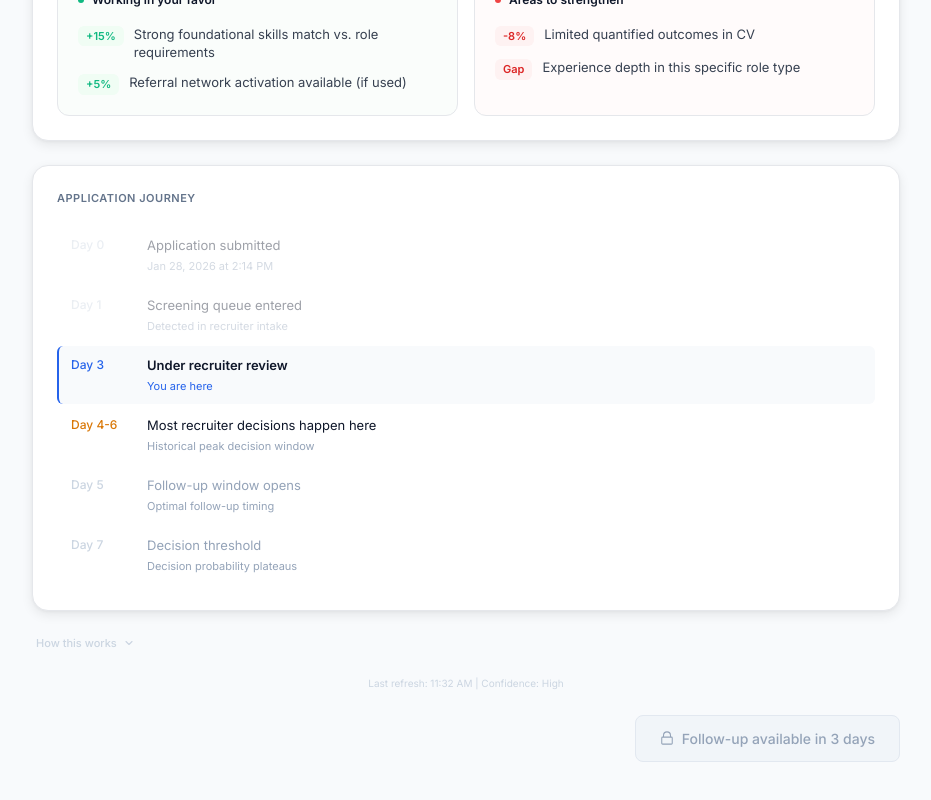
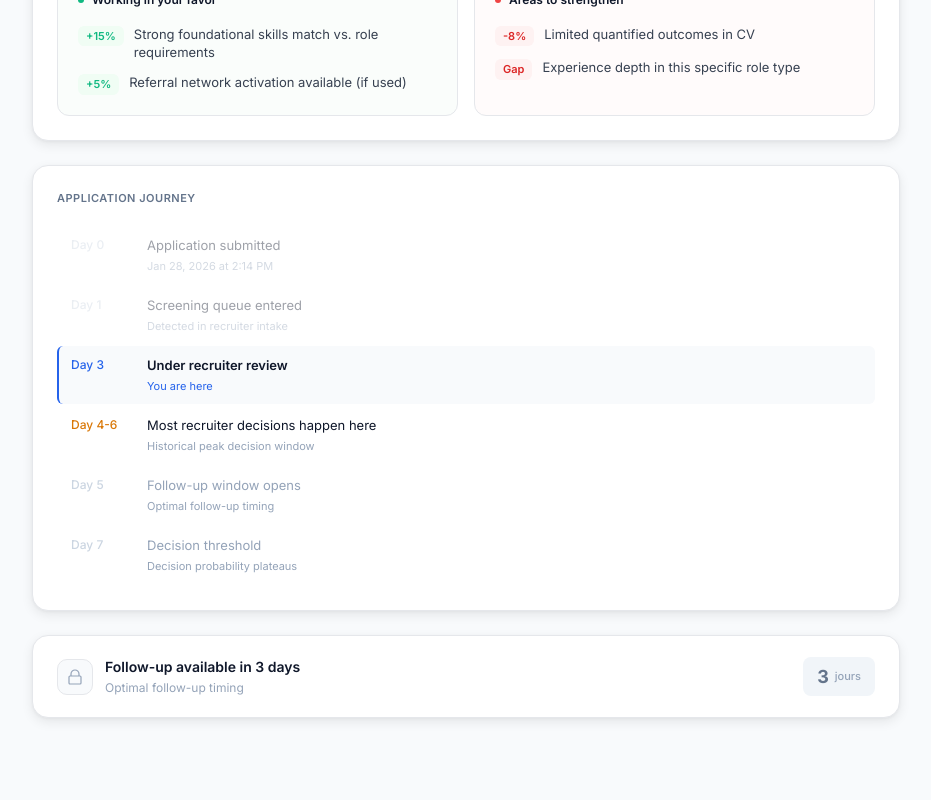
Before and after one commit to theohospiads/jobtrackv4, a Next.js app: page /actions/1 in a window 1280 px wide. Shown: the part 1511-2311 px from the top of the page, without its empty margins (174-1105 px from the left). Built offline with nearby package versions, Linux system fonts and the light colour scheme; sample sign-in values are in the browser's storage.

Commit message:
feat: enhance action detail page follow-up button and clean up unused state
Remove "How this works" section, clean unused state, and redesign follow-up button.

```diff
--- a/app/actions/[id]/page.tsx
+++ b/app/actions/[id]/page.tsx
@@ -601,33 +601,29 @@ export default function ActionDetailPage() {
           salaryRange={job.salary || 'Not specified'}
         />
 
-        {/* Follow-up Button — locked at early stages, active when ready */}
+        {/* Follow-up CTA — full-width card, locked/unlocked states */}
         {(() => {
           const followUpReady = currentStage >= 2
           const daysRemaining = Math.max(0, 3 - currentStage)
           return (
-            <div style={{ marginBottom: 32, display: "flex", justifyContent: "flex-end", marginTop: 24 }}>
-              <button
-                type="button"
+            <div
+              style={{
+                marginBottom: 32, marginTop: 24,
+                background: followUpReady ? "#2563EB" : "#FFFFFF",
+                border: followUpReady ? "none" : "1px solid #E5E7EB",
+                borderRadius: 16,
+                boxShadow: followUpReady
+                  ? "0 4px 12px rgba(37, 99, 235, 0.25), 0 1px 3px rgba(0, 0, 0, 0.08)"
+                  : "0 4px 12px rgba(0, 0, 0, 0.08), 0 1px 3px rgba(0, 0, 0, 0.04)",
+                padding: "20px 24px",
+                display: "flex",
+                justifyContent: "space-between",
+                alignItems: "center",
+                cursor: followUpReady ? "pointer" : "default",
+                transition: "all 0.3s ease",
+              }}
               onClick={() => {
                 if (followUpReady) router.push(`/actions/${id}/send-follow-up`)
-                }}
-                disabled={!followUpReady}
-                style={{
-                  background: followUpReady ? "#2563EB" : "#F1F5F9",
-                  color: followUpReady ? "#FFFFFF" : "#94A3B8",
-                  fontSize: 14,
-                  fontWeight: 500,
-                  padding: "12px 24px",
-                  borderRadius: 8,
-                  border: followUpReady ? "none" : "1px solid #E2E8F0",
-                  cursor: followUpReady ? "pointer" : "not-allowed",
-                  transition: "all 0.3s cubic-bezier(0.34, 1.56, 0.64, 1)",
-                  boxShadow: followUpReady ? "0 4px 12px rgba(37, 99, 235, 0.25), 0 1px 3px rgba(0, 0, 0, 0.08)" : "none",
-                  display: "flex",
-                  alignItems: "center",
-                  gap: 8,
-                  flexShrink: 0,
               }}
               onMouseEnter={(e) => {
                 if (followUpReady) {
@@ -646,20 +642,48 @@ export default function ActionDetailPage() {
             >
               {followUpReady ? (
                 <>
+                  <div>
+                    <p style={{ fontSize: 15, fontWeight: 600, color: "#FFFFFF", margin: 0 }}>
                       {t("actionDetail.sendFollowUpReady")}
-                    <svg width="16" height="16" viewBox="0 0 16 16" fill="none">
-                      <path d="M6 12L10 8L6 4" stroke="currentColor" strokeWidth="1.5" strokeLinecap="round" strokeLinejoin="round"/>
+                    </p>
+                  </div>
+                  <svg width="20" height="20" viewBox="0 0 16 16" fill="none">
+                    <path d="M6 12L10 8L6 4" stroke="#FFFFFF" strokeWidth="1.5" strokeLinecap="round" strokeLinejoin="round"/>
                   </svg>
                 </>
               ) : (
                 <>
-                    <svg width="14" height="14" viewBox="0 0 16 16" fill="none">
+                  <div style={{ display: "flex", alignItems: "center", gap: 12 }}>
+                    {/* Lock icon */}
+                    <div style={{
+                      width: 36, height: 36, borderRadius: 10,
+                      background: "#F8FAFC", border: "1px solid #E5E7EB",
+                      display: "flex", alignItems: "center", justifyContent: "center",
+                      flexShrink: 0,
+                    }}>
+                      <svg width="16" height="16" viewBox="0 0 16 16" fill="none">
                         <path d="M12 7V5C12 2.79 10.21 1 8 1S4 2.79 4 5V7M3 7H13C13.55 7 14 7.45 14 8V14C14 14.55 13.55 15 13 15H3C2.45 15 2 14.55 2 14V8C2 7.45 2.45 7 3 7Z" stroke="#94A3B8" strokeWidth="1.2" strokeLinecap="round" strokeLinejoin="round"/>
                       </svg>
+                    </div>
+                    <div>
+                      <p style={{ fontSize: 14, fontWeight: 600, color: "#0F172A", margin: 0 }}>
                         {t("actionDetail.followUpLockedDays").replace("{days}", String(daysRemaining))}
+                      </p>
+                      <p style={{ fontSize: 12, color: "#94A3B8", margin: "2px 0 0 0" }}>
+                        {t("insights.optimalFollowUp")}
+                      </p>
+                    </div>
+                  </div>
+                  {/* Countdown badge */}
+                  <div style={{
+                    background: "#F1F5F9", borderRadius: 8,
+                    padding: "6px 14px", display: "flex", alignItems: "center", gap: 6,
+                  }}>
+                    <span style={{ fontSize: 18, fontWeight: 700, color: "#64748B" }}>{daysRemaining}</span>
+                    <span style={{ fontSize: 11, color: "#94A3B8", fontWeight: 500 }}>jours</span>
+                  </div>
                 </>
               )}
-              </button>
             </div>
           )
         })()}
--- a/components/application-insights-hub.tsx
+++ b/components/application-insights-hub.tsx
@@ -26,7 +26,6 @@ export function ApplicationInsightsHub({
   salaryRange,
 }: ApplicationInsightsHubProps) {
   const { t } = useLanguage()
-  const [showGovernance, setShowGovernance] = useState(false)
   const [done, setDone] = useState<number[]>([])
   const [mounted, setMounted] = useState(false)
 
@@ -255,43 +254,7 @@ export function ApplicationInsightsHub({
             ))}
           </div>
 
-      {/* MODEL TRANSPARENCY */}
-      <div style={{ padding: '0 4px' }}>
-        <button
-          type="button"
-          onClick={() => setShowGovernance(!showGovernance)}
-          style={{
-            background: 'none', border: 'none', padding: 0,
-            cursor: 'pointer', display: 'flex', gap: 6, alignItems: 'center',
-          }}
-        >
-          <p style={{ fontSize: 11, fontWeight: 500, color: '#CBD5E1', margin: 0 }}>
-            {t('insights.howThisWorks')}
-          </p>
-          <svg width="12" height="12" viewBox="0 0 16 16" fill="none"
-            style={{ transition: 'transform 0.2s', transform: showGovernance ? 'rotate(180deg)' : 'rotate(0deg)' }}>
-            <path d="M4 6L8 10L12 6" stroke="#CBD5E1" strokeWidth="1.5" strokeLinecap="round" strokeLinejoin="round"/>
-          </svg>
-        </button>
 
-        {showGovernance && (
-          <div style={{ marginTop: 12 }}>
-            <p style={{ fontSize: 12, color: '#94A3B8', margin: '0 0 8px 0' }}>
-              {t('insights.modelDescription')}
-            </p>
-            <div style={{ display: 'flex', gap: 16 }}>
-              {[t('insights.noRecruiterTracking'), t('insights.noEmployerScraping'), t('insights.gdprCompliant')].map((label, i) => (
-                <span key={i} style={{ fontSize: 11, color: '#CBD5E1' }}>{label}</span>
-              ))}
-            </div>
-          </div>
-        )}
-      </div>
-
-      {/* Metadata */}
-      <p style={{ fontSize: 10, color: '#CBD5E1', margin: 0, textAlign: 'center' }}>
-        {t('insights.lastRefresh')}
-      </p>
     </div>
   )
 }
```
Lines whose indentation alone changed are shown as unchanged.
